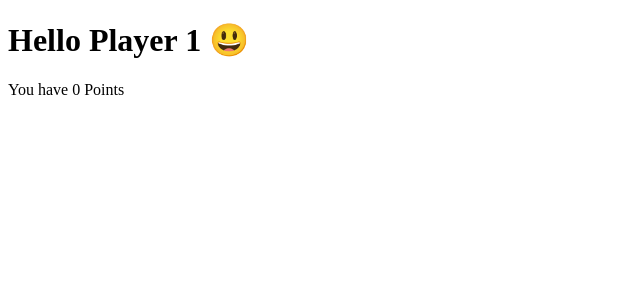
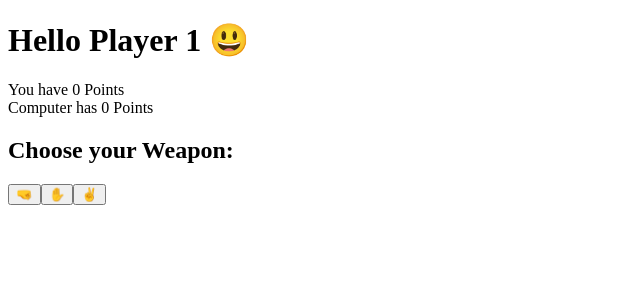
Before and after one commit to gingerwilliams/redux-apps, a React app: page / in a window 1280 px wide. Shown: the top 300 px of the page, without its empty margins (0-640 px from the left). Built offline with nearby package versions, Linux system fonts and the light colour scheme; the HTML template or start-up script is replaced by a standard one.

Commit message:
compter points | plyaer points | conditional rendering | determin winner

```diff
--- a/src/App.js
+++ b/src/App.js
@@ -1,16 +1,81 @@
 import React, { Component } from "react";
 import { useSelector } from "react-redux";
+import { useDispatch } from "react-redux";
+import { incrementPlayer, incrementComputer } from "./actions/actionCreator";
 
 export const App = () => {
     const player = useSelector(state => state.player);
-    const counter = useSelector(state => state.counter);
-    console.log(player);
+    const points = useSelector(state => state.points);
+
+    const dispatch = useDispatch();
+
+    const computerChoice = () => {
+        //console.log(Math.ceil(Math.random() * 3));
+
+        return Math.ceil(Math.random() * 3);
+    };
+
+    const choices = event => {
+        event.preventDefault();
+        // pick rock paper scissors
+        let player2 = computerChoice();
+        let player1 = parseInt(event.target.value);
+
+        console.log("player1 :", player1, "player2 :", player2);
+        // build the board
+        //dispatch the points
+        if (player1 < player2) dispatch(incrementComputer());
+        if (player2 < player1) dispatch(incrementPlayer());
+        if (player2 === player1) console.log("its a tie !!!!");
+    };
+
+    // const handleSubmit = event => {
+    //     event.preventDefault();
+    //     let computer = computerChoice();
+
+    //     console.log("submit computer choice", computer);
+    // };
+
+    //determine who won
+
+    //dispatch points
+
+    //if points === 3 winner!!
+
     return (
         <div>
             <h1>
                 Hello {player} <span>😃</span>
             </h1>
-            <div>You have {counter} Points</div>
+            {console.log("UI", points)}
+            <div>You have {points[0]} Points</div>
+            <div>Computer has {points[1]} Points</div>
+            {/* {points[0] === 3 ? "you won!!!" : ""}
+            {points[1] === 3 ? "YOU LOST 😢" : ""} */}
+
+            {/* rerender UI with updated state  wont change this is because
+            you are accidentally mutating the original data" */}
+            {points[0] === 3 ? (
+                "you won!!!"
+            ) : points[1] === 3 ? (
+                "YOU LOST 😢"
+            ) : (
+                <div>
+                    <div></div>
+                    <h2>Choose your Weapon:</h2>
+                    <form>
+                        <button value="1" onClick={choices}>
+                            🤜
+                        </button>
+                        <button value="2" onClick={choices}>
+                            ✋
+                        </button>
+                        <button value="3" onClick={choices}>
+                            ✌️
+                        </button>
+                    </form>
+                </div>
+            )}
         </div>
     );
 };
--- a/src/actions/actionCreator.js
+++ b/src/actions/actionCreator.js
@@ -1,12 +1,38 @@
-export const increment = () => {
+import { useDispatch } from "react-redux";
+
+export const incrementPlayer = () => {
     return {
-        type: "INCREMENT"
+        type: "INCREMENT_PLAYER"
     };
 };
 
-export const playerName = (name) => {
+export const incrementComputer = () => {
     return {
-        type: "PLAYER_NAME"
-        name: name
+        type: "INCREMENT_COMPUTER"
     };
 };
+
+export const player = name => {
+    return {
+        type: "PLAYER",
+        name: "Player 1"
+    };
+};
+
+export const rock = () => {
+    return {
+        type: "ROCK"
+    };
+};
+
+export const paper = () => {
+    return {
+        type: "ROCK"
+    };
+};
+
+export const scissors = () => {
+    return {
+        type: "ROCK"
+    };
+};
--- a/src/reducers/reducers.js
+++ b/src/reducers/reducers.js
@@ -1,10 +1,17 @@
 import { combineReducers } from "redux";
 
-const counterReducer = (state = 0, action) => {
+const incrementPointsReducer = (state = [0, 0], action) => {
     switch (action.type) {
-        case "INCREMENT":
-            console.log("INCREMENT");
-            return state;
+        case "INCREMENT_PLAYER":
+            console.log("INCREMENT_PLAYER");
+            let updatePlayerState = [...state];
+            updatePlayerState[0] += 1;
+            return updatePlayerState;
+        case "INCREMENT_COMPUTER":
+            console.log("INCREMENT_COMPUTER");
+            let updateComputerState = [...state];
+            updateComputerState[1] += 1;
+            return updateComputerState;
         default:
             return state;
     }
@@ -17,7 +24,14 @@ const playerReducer = (state = "Player 1", action) => {
     }
 };
 
+const boardReducer = (state = [], action) => {
+    switch (action.type) {
+        default:
+            return state;
+    }
+};
+
 export const rootReducer = combineReducers({
-    counter: counterReducer,
+    points: incrementPointsReducer,
     player: playerReducer
 });
```
